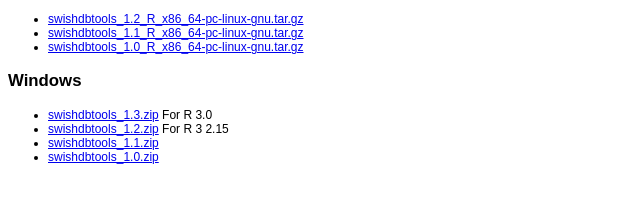
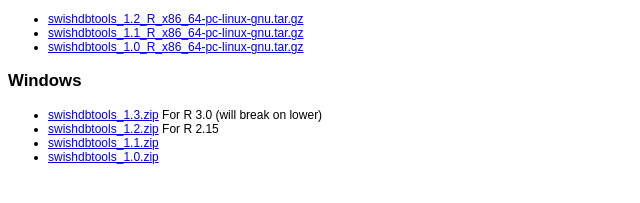
Before and after one commit to swish-climate-impact-assessment/swish-climate-impact-assessment.github.com, a Jekyll site: the page tools/swishdbtools/swishdbtools-downloads.html, which Jekyll copies as it is, in a window 1280 px wide. Shown: the part 277-480 px from the top of the page, without its empty margins (0-640 px from the left). Built offline with Jekyll 4.4.1, drawn with Linux system fonts in a browser that asks for light colours; Markdown is read by kramdown in place of the engine named in the settings.

Commit message:
new setup kar

```diff
--- a/tools/awaptools/awaptools-downloads.html
+++ b/tools/awaptools/awaptools-downloads.html
@@ -164,7 +164,7 @@
 <h3>Windows</h3>
 
 <ul>
-<li><a href="/tools/awaptools/awaptools_1.1.zip">awaptools_1.1.zip</a> For R 3.0</li>
+<li><a href="/tools/awaptools/awaptools_1.1.zip">awaptools_1.1.zip</a> For R 3.0 (will break on lower)</li>
 <li><a href="/tools/awaptools/awaptools_1.0.zip">awaptools_1.0.zip</a> For R 2.15.x</li>
 </ul>
 
--- a/tools/swishdbtools/swishdbtools-downloads.html
+++ b/tools/swishdbtools/swishdbtools-downloads.html
@@ -168,8 +168,8 @@
 <h3>Windows</h3>
 
 <ul>
-<li><a href="/tools/swishdbtools/swishdbtools_1.3.zip">swishdbtools_1.3.zip</a> For R 3.0</li>
-<li><a href="/tools/swishdbtools/swishdbtools_1.2.zip">swishdbtools_1.2.zip</a> For R 3 2.15</li>
+<li><a href="/tools/swishdbtools/swishdbtools_1.3.zip">swishdbtools_1.3.zip</a> For R 3.0 (will break on lower)</li>
+<li><a href="/tools/swishdbtools/swishdbtools_1.2.zip">swishdbtools_1.2.zip</a> For R 2.15</li>
 <li><a href="/tools/swishdbtools/swishdbtools_1.1.zip">swishdbtools_1.1.zip</a></li>
 <li><a href="/tools/swishdbtools/swishdbtools_1.0.zip">swishdbtools_1.0.zip</a></li>
 </ul>
```
Also changed, not shown: tools/awaptools/awaptools-downloads.md (+1 -1 lines), tools/swishdbtools/swishdbtools-downloads.md (+2 -2 lines), 1 other file.
